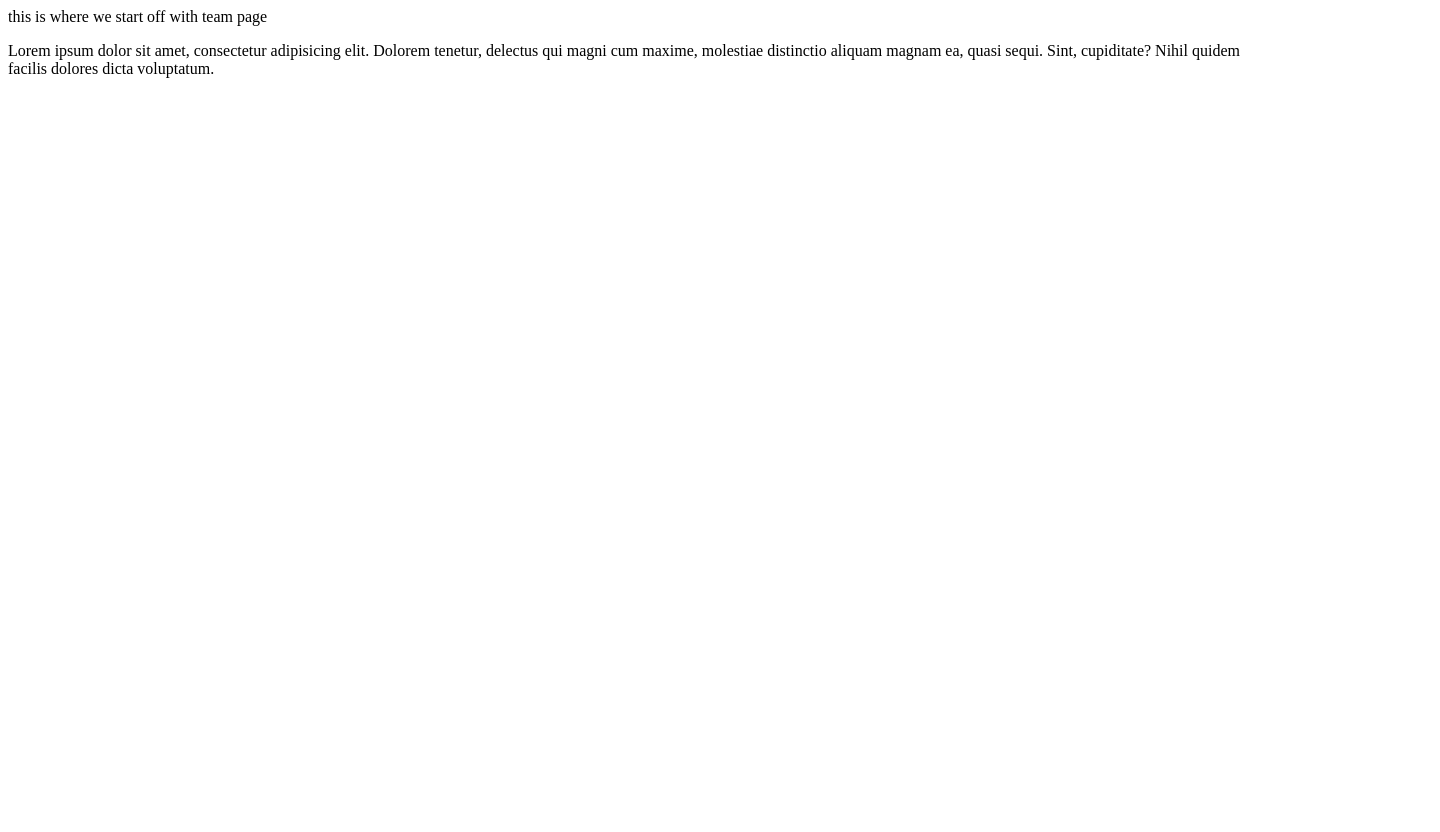
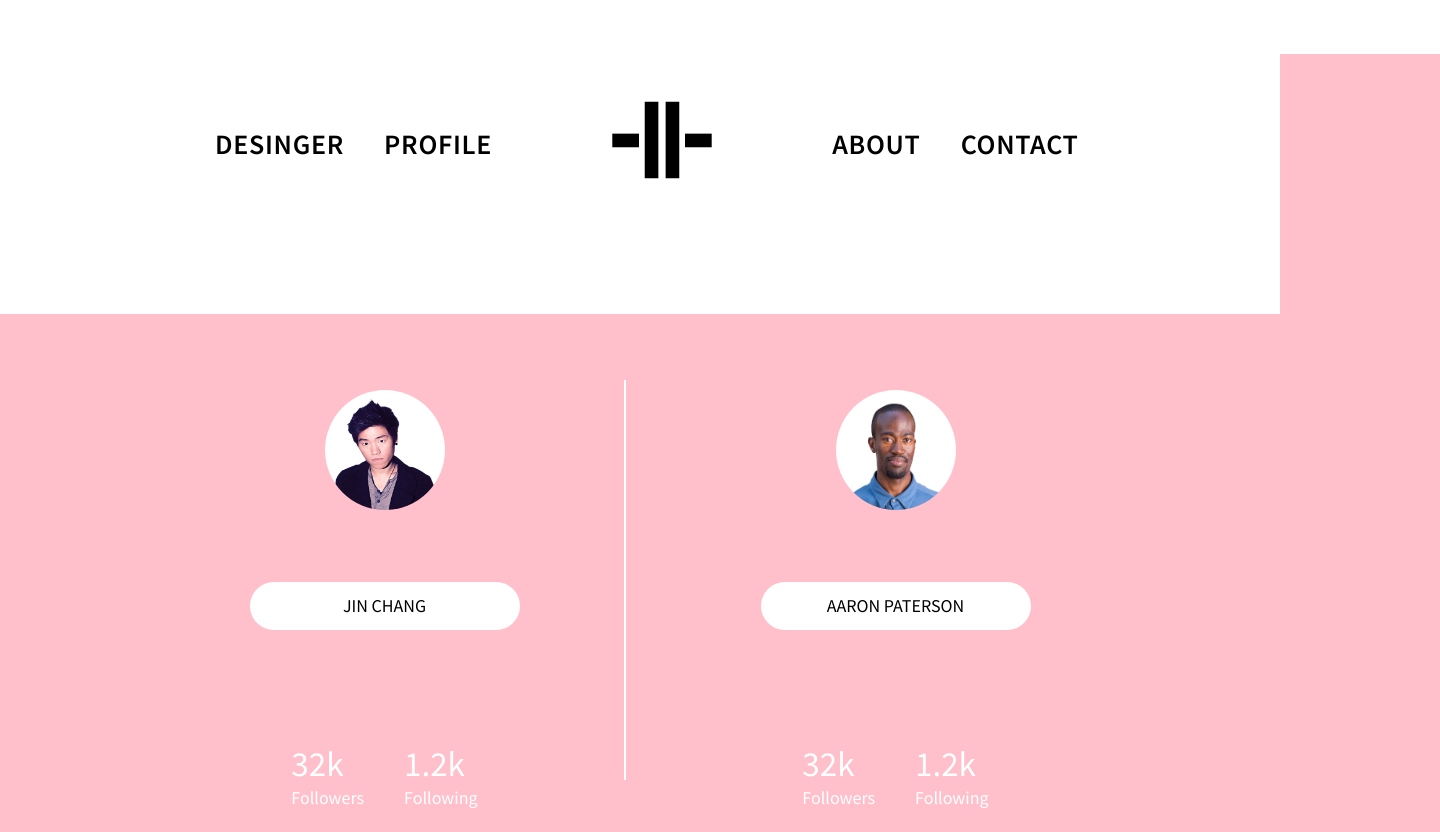
Before and after one commit to jinathin/paterson_aaron_chang_jinw_DynamicTeamPage, a plain HTML site: page index.html in a window 1280 px wide. Shown: the whole page, 1440 px wide, since content can reach past the window. Before the commit the page ends 800 px from the top, so only its background shows below. Drawn offline with Linux system fonts and the light colour scheme.

Commit message:
finished page 1

```diff
--- a/css/main.css
+++ b/css/main.css
@@ -0,0 +1,278 @@
+ @charset"UTF-8";
+/*CSS Doc*/
+
+/* comments */
+
+
+body
+{
+	font-family: 'Source Sans Pro', Georgia, sans-serif;
+
+}
+
+p
+{
+	font-size: 14px;
+	line-height: 28px;
+}
+
+a:any-link
+{
+	color: #000;
+	text-decoration: none;
+	cursor: auto;
+}
+
+div a {
+	font-size: 28px;
+}
+
+
+ul li
+{
+	font-weight: bold;
+	font-size: larger;
+}
+
+ul li
+{
+	font-size: 150%;
+}
+
+body {
+  color: #000;
+  background-color: pink;
+
+}
+
+.hidden
+{
+	display: none;
+}
+
+#topInfo
+{	display: flex;
+	flex-direction: row;
+	justify-content: center;
+	width: 1440px;
+	height: 54px;
+	margin-bottom: -80px;
+	background-color: white;
+}
+
+
+#siteContainer
+{
+	width: 100%;
+	height: 100%;
+	background-color: white;
+
+}
+
+.mainHeader
+{
+	display: flex;
+	flex-direction: row;
+	margin-top: 40px;
+	margin-right: 60px
+
+
+}
+
+#logo
+{
+	width: 100px;
+	height: 100px;
+	margin-left: 100px;
+	margin-right: 100px;
+}
+
+
+.navCon
+{
+	margin: 0 auto;
+	height: 100px;
+	margin-bottom: 200px;
+}
+
+
+#mainNav
+{
+	display: flex;
+	flex-direction: column;
+	margin: 0 auto;
+	width: 830px;
+	margin-top: 76px;
+}
+
+#mainNav ul
+{
+	display: flex;
+	justify-content: space-evenly;
+	align-items: center;
+}
+
+#mainNav ul li
+{
+	font-weight: 600;
+	letter-spacing: 0.03em;
+	padding-top: 10px;
+	padding-bottom: 7px;
+	margin: 20px;
+}
+
+#mainNav ul li a:hover
+{
+	color: #efefef;
+
+}
+
+/*end of the header part of the site*/
+
+#profileSection
+{
+	display: flex;
+	flex-direction: row;
+	justify-content: space-between;
+}
+
+
+.profileAvatar
+{
+	display: flex;
+	flex-direction: column;
+	margin: 0 auto;
+}
+
+/* home page profile */
+#profileCon
+{
+	display: flex;
+	flex-direction: row;
+	justify-content: space-between;
+	width: 1050px;
+	height: 400px;
+	margin-bottom: 90px;
+
+}
+
+
+.profileImage img
+{
+	width: 120px;
+	height: 120px;
+	position: relative;
+	top: 60px;
+	border-radius: 100px;
+	margin: 0 auto;
+}
+
+/* Social Media */
+.socialProfile
+{
+	display: flex;
+	flex-direction: column;
+	align-items: center;
+	justify-content: space-between;
+	width: 500px;
+	margin-bottom: 55px;
+	margin-left: 50px;
+	margin-right: 50px;
+}
+
+/*  this is about section */
+.volunteerNam
+{
+	letter-spacing: 0.03em;
+	font-size: 20px;
+	/*border-top: 1px solid #696969;*/
+	padding-top: 13px;
+	margin-top: 60px;
+	justify-content: center;
+	color: white;
+}
+
+.socialProfile #volunteetNam
+{
+/*	width: 160px;
+*/	text-align: center;
+	margin: 0 auto;
+	border-top: 1px solid #696969;
+}
+
+
+
+/*this adds a line*/
+.vl
+{
+	border-left: 2px solid white;
+  	height: 400px;
+ 	align-items: center;
+ 	left: 50%;
+  	margin-left: -30px;
+  	margin-top: 50px;
+
+}
+/*line end*/
+
+.profileLikes
+{
+	width: 100%;
+	display: flex;
+	flex-direction: row;
+	justify-content: center;
+	color: white;
+	margin-top: 20px;
+}
+
+.profileLikes p
+{
+	justify-content: space-between;
+	margin: 20px;
+	font-size: 18px;
+
+}
+
+/*this is the button section*/
+.nameButton
+{
+	display: flex;
+	flex-direction: column;
+	margin: 50px;
+}
+
+
+
+.proBut
+{
+	display: block;
+	width: 240px;
+	padding: 15px;
+	text-align: center;
+	margin-top: 80px;
+	margin-bottom: 30px;
+	border-radius: 50px;
+	color: #fff;
+	font-size: 18px;
+	background-color: white;
+	-webkit-transition: color 0.4s ease-out;
+  	-moz-transition: color 0.4s ease-out;
+  	-o-transition: color 0.4s ease-out;
+  	transition: color 0.4s ease-out;
+
+}
+
+.proBut:Hover
+{
+	color: #fff;
+	background-color: #efefef;
+}
+
+/*button end*/
+
+/*this is the custom section for the text with span tag*/
+.custom
+{
+	color: white;
+	font-size: 35px;
+}
--- /dev/null
+++ b/css/reset.css
@@ -0,0 +1,48 @@
+/* http://meyerweb.com/eric/tools/css/reset/
+   v2.0 | 20110126
+   License: none (public domain)
+*/
+
+html, body, div, span, applet, object, iframe,
+h1, h2, h3, h4, h5, h6, p, blockquote, pre,
+a, abbr, acronym, address, big, cite, code,
+del, dfn, em, img, ins, kbd, q, s, samp,
+small, strike, strong, sub, sup, tt, var,
+b, u, i, center,
+dl, dt, dd, ol, ul, li,
+fieldset, form, label, legend,
+table, caption, tbody, tfoot, thead, tr, th, td,
+article, aside, canvas, details, embed,
+figure, figcaption, footer, header, hgroup,
+menu, nav, output, ruby, section, summary,
+time, mark, audio, video {
+	margin: 0;
+	padding: 0;
+	border: 0;
+	font-size: 100%;
+	font: inherit;
+	vertical-align: baseline;
+}
+/* HTML5 display-role reset for older browsers */
+article, aside, details, figcaption, figure,
+footer, header, hgroup, menu, nav, section {
+	display: block;
+}
+body {
+	line-height: 1;
+}
+ol, ul {
+	list-style: none;
+}
+blockquote, q {
+	quotes: none;
+}
+blockquote:before, blockquote:after,
+q:before, q:after {
+	content: '';
+	content: none;
+}
+table {
+	border-collapse: collapse;
+	border-spacing: 0;
+}
--- a/index.html
+++ b/index.html
@@ -1,16 +1,101 @@
-<!DOCTYPE html>
+<!doctype html>
 <html lang="en">
 <head>
-	<meta charset="UTF-8">
-	<title>Dynamic Team Page</title>
+<meta charset="UTF-8">
+<title>Dynamic Team Page</title>
+<link href="css/reset.css" rel="stylesheet" type="text/css">
+<link href="https://fonts.googleapis.com/css?family=Noticia+Text:400,400i,700,700i" rel="stylesheet">
+<link href="https://fonts.googleapis.com/css?family=Source+Sans+Pro:300,300i,400,400i,600,700" rel="stylesheet">
+<link href="css/main.css" rel="stylesheet" type="text/css">
 </head>
-	<header>this is where we start off with team page </header>
 <body>
-	<div>
-		<p>
-			Lorem ipsum dolor sit amet, consectetur adipisicing elit. Dolorem tenetur, delectus qui magni cum maxime, molestiae distinctio aliquam magnam ea, quasi sequi. Sint, cupiditate? Nihil quidem facilis dolores dicta voluptatum.
-		</p>
+
+ <section id="siteContainer">
+ 	<div id="topInfo">
+		<section class="holder">
+			<h2 class="hidden">Contact and Social Menu</h2>
+		</section>
 	</div>
+	<header class="mainHeader">
+
+
+      <!--Here is where main nav starts-->
+    <div class="navCon">
+      <nav id="mainNav">
+        <h2 class="hidden">Main Navigation</h2>
+            <ul>
+               <li><a href="index.html">DESINGER</a></li>
+               <li><a href="#">PROFILE</a></li>
+               	<div class="logo">
+        			<h2 class="hidden">Logo section</h2>
+         			 <a href="index.html"><img src="images/Logo.svg" width="200" height="200" alt="logo for Dynamic Team Page" id="logo"></a>
+      			</div> <!-- end of the logo -->
+
+               <li><a href="#">ABOUT</a></li>
+               <li><a href="#">CONTACT</a></li>
+
+            </ul>
+      </nav>
+  	</div>
+    </header>
+  </section>
+	<br>
+
+    <section id="profileSection">
+    	<h2 class="hidden">Profile about Jin and Aaron</h2>
+    	<div class="profileAvatar">
+    		<section id="profileCon">
+    			<h3 class="hidden">profile avatars</h3>
+    				<div class="socialProfile">
+       					<div class="profileImage">
+       						<img src="images/jin.jpg" alt="Photo" width="120" height="120">
+
+       					</div>
+
+
+       					<div class="nameButton">
+
+       						<a href="#" class="proBut">JIN CHANG</a>
+						</div>
+       					<div class="profileLikes">
+	       					<p class="followerInfo"><span class="custom">32k</span><br>Followers</p>
+	       					<p class="followerInfo"><span class="custom">1.2k</span><br>Following</p>
+	       				</div>
+	       			</div>
+
+     					<div class="vl">
+            				<h2 class="hidden">contact info box line</h2>
+            			</div>
+
+      				<div class="socialProfile">
+       					<div class="profileImage">
+       						<img src="images/aaron.jpg" alt="Photo" width="120" height="120">
+
+       					</div>
+
+
+       					<div class="nameButton">
+
+       						<a href="#" class="proBut">AARON PATERSON</a>
+						</div>
+       					<div class="profileLikes">
+	       					<p class="followerInfo"><span class="custom">32k</span><br>Followers</p>
+	       					<p class="followerInfo"><span class="custom">1.2k</span><br>Following</p>
+	       				</div>
+	       			</div>
+
+    		</section>
+
+
+
+    	</div>
+    </section>
+
+    <section id="detailSection">
+
+    </section>
+   <script src="js/main.js"></script>
+
 
 </body>
 </html>
--- a/js/main.js
+++ b/js/main.js
@@ -0,0 +1,34 @@
+(function(){
+
+  var windowH = $(window).height(),
+      documElem = $(document),
+      slideDownPage = $('.slide-down-page'),
+      content = $('.content'),
+      btns = $('.btn'),
+      animSpeed = 700;
+
+  slideDownPage.css({
+      height: windowH + 'px',
+      top: -windowH + 'px'
+  });
+
+  btns.on('click', function(e) {
+      if( $(this).hasClass('open') ) {
+        slideDownPage.animate({ 'top': 0}, animSpeed);
+        content.animate({ 'margin-top': windowH + 'px'}, animsSpeed);
+      } else {
+        slideDownPage.animate({ 'top': -windowH + 'px' }, animSpeed);
+        content.animate({ 'margin-top': 0 }, animSpeed);
+      }
+    e.preventDefault();
+  });
+
+  documElem.on('scroll', function() {
+    if ( $(this).scrollTop() > slideDownPage.height() && slideDownPage.css('top') === '0px' ) {
+      slideDownPage.css('top', -windowH + 'px');
+      content.css('margin-top', 0);
+      documElem.scrollTop(0);
+    }
+  });
+
+})();
```
Also changed, not shown: test.html (added, +29 -0 lines), images/Logo.svg (added), images/aaron.jpg (added), images/aaron.png (added), images/closeBut.svg (added), images/jin.jpg (added), images/jin.png (added).
